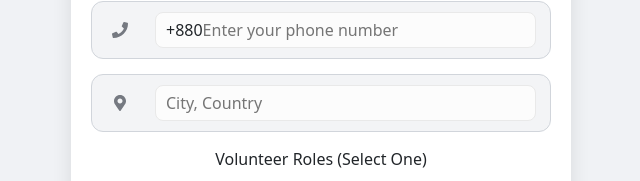
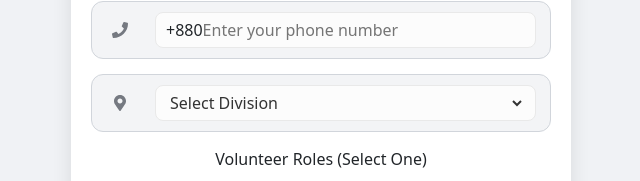
Before and after one commit to abonty360/Onudhabon, a React (Create React App) app in the folder client/: page /register in a window 1280 px wide. Shown: the part 580-761 px from the top of the page, without its empty margins (319-959 px from the left). Built offline with nearby package versions, Linux system fonts and the light colour scheme.

Commit message:
Location fixed

```diff
--- a/client/src/Components/RegistrationForm/RegistrationForm.css
+++ b/client/src/Components/RegistrationForm/RegistrationForm.css
@@ -201,3 +201,20 @@
 .form-mission-text {
   color: #7e8085;
 }
+
+.location-select {
+  background-color: transparent;
+  border: none;
+  outline: none;
+  flex: 1;
+  padding: 0;
+  font-size: 1em;
+  color: #333;
+  width: 100%; /* Ensure it takes full width of its container */
+  cursor: pointer;
+}
+
+.location-select option {
+  color: #333;
+  background-color: #fff;
+}
--- a/client/src/Components/RegistrationForm/RegistrationForm.jsx
+++ b/client/src/Components/RegistrationForm/RegistrationForm.jsx
@@ -180,14 +180,23 @@ const RegisterForm = () => {
       <div className={getInputClass('location')}>
         <FaMapMarkerAlt className="icon" />
         <div className="input-inner-box">
-          <input
-            type="text"
+          <select
             name="location"
-            placeholder="City, Country"
             value={formData.location}
             onChange={handleChange}
             onBlur={() => handleBlur('location')}
-          />
+            className="location-select"
+          >
+            <option value="">Select Division</option>
+            <option value="Dhaka">Dhaka</option>
+            <option value="Rajshahi">Rajshahi</option>
+            <option value="Sylhet">Sylhet</option>
+            <option value="Chittagong">Chittagong</option>
+            <option value="Barisal">Barisal</option>
+            <option value="Rangpur">Rangpur</option>
+            <option value="Khulna">Khulna</option>
+            <option value="Mymensingh">Mymensingh</option>
+          </select>
         </div>
       </div>
 
```
